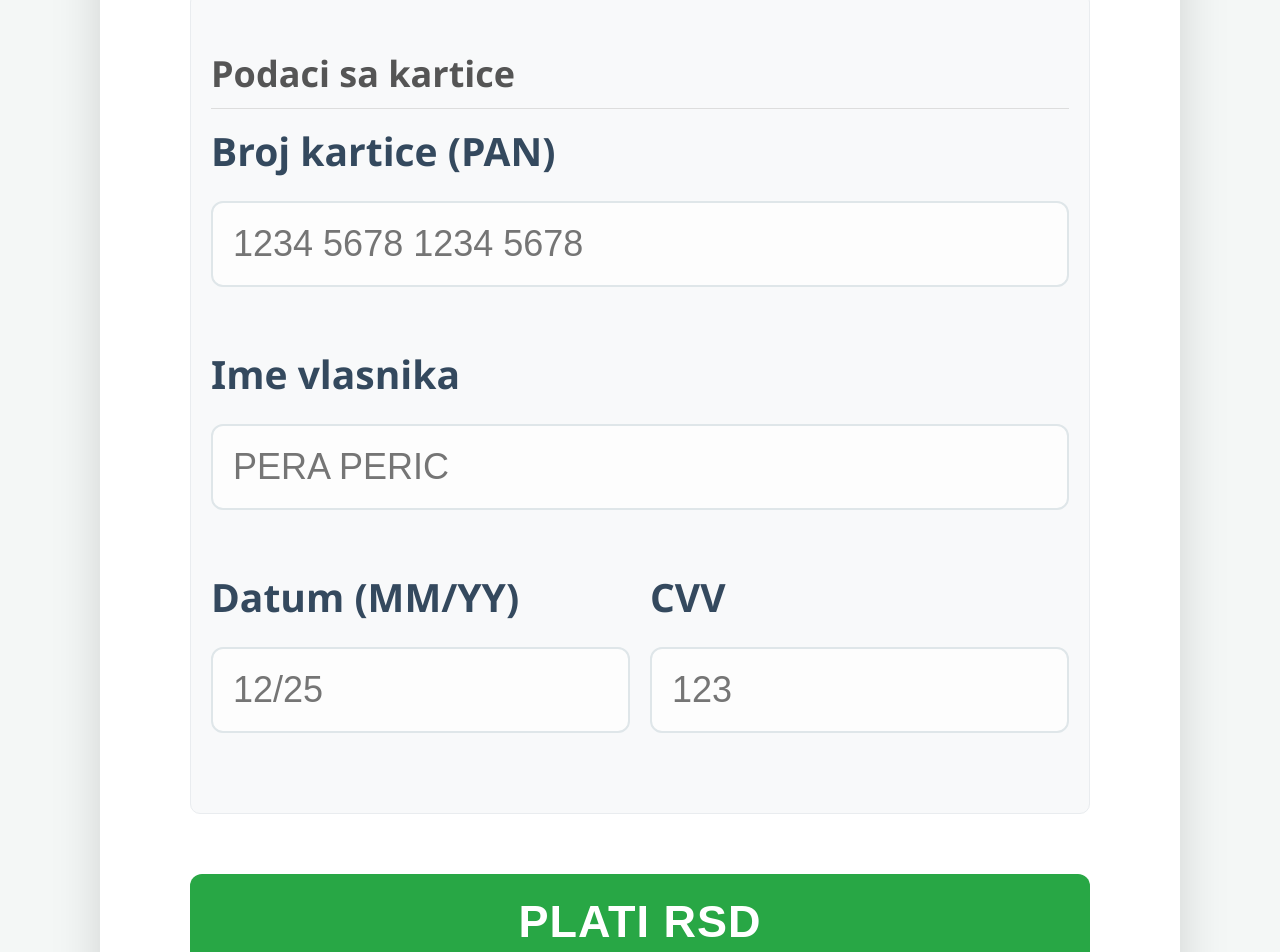
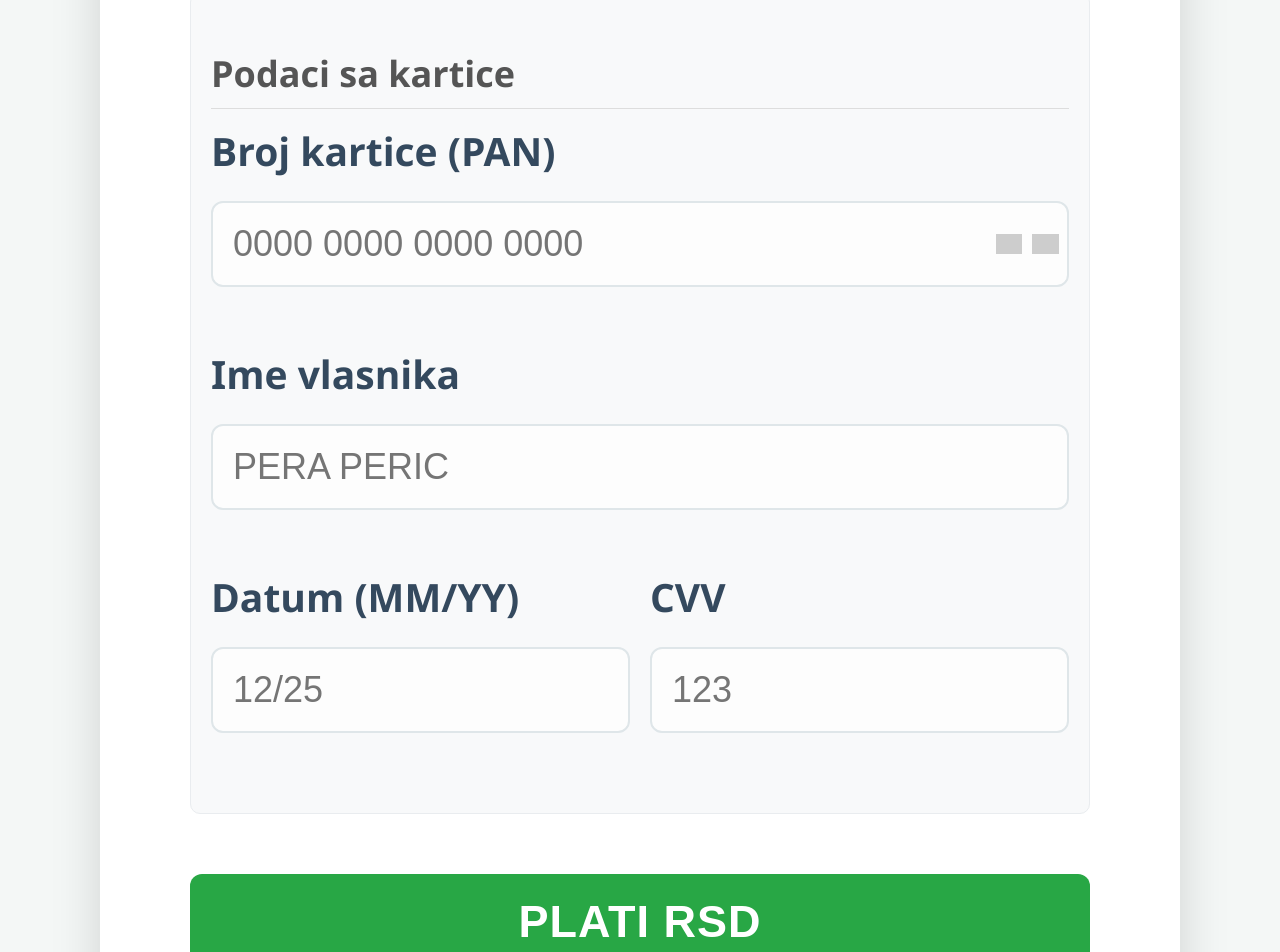
Before and after one commit to AleksandarSekulic1/e2_sep_tim07, an Angular app in the folder web-shop/: page /payment in a window 1280 px wide. Shown: the part 1252-2204 px from the top of the page. Built offline with nearby package versions, Linux system fonts and the light colour scheme; grey boxes are pictures that could not be loaded.

Commit message:
feat: Add Visa/Mastercard detection and display bank details (STAN, GlobalID) in transaction history

```diff
--- a/web-shop/src/app/payment/payment.component.css
+++ b/web-shop/src/app/payment/payment.component.css
@@ -164,3 +164,38 @@ input[type="radio"] {
 .row-fields .form-group {
   flex: 1; /* Da dele prostor 50-50 */
 }
+
+/* Kontejner za input i ikonice */
+.input-with-icon {
+  position: relative;
+  display: flex;
+  align-items: center;
+}
+
+/* Pozicioniranje ikonica unutar inputa desno */
+.card-icons {
+  position: absolute;
+  right: 10px;
+  display: flex;
+  gap: 10px;
+  pointer-events: none; /* Da ne smetaju pri kucanju */
+}
+
+.card-logo {
+  height: 20px;
+  transition: all 0.3s ease;
+  opacity: 0.5; /* Polu-providno kad nije aktivno */
+  filter: grayscale(100%); /* Crno-belo kad nije aktivno */
+}
+
+/* Kada prepoznamo karticu, ona postane u boji i jasna */
+.card-logo.active {
+  opacity: 1;
+  filter: grayscale(0%);
+  transform: scale(1.1);
+}
+
+/* Ostale kartice postanu još bleđe */
+.card-logo.faded {
+  opacity: 0.2;
+}
--- a/web-shop/src/app/payment/payment.component.html
+++ b/web-shop/src/app/payment/payment.component.html
@@ -54,7 +54,30 @@
 
         <div class="form-group">
           <label>Broj kartice (PAN)</label>
-          <input type="text" [(ngModel)]="transaction.pan" name="pan" class="form-control" placeholder="1234 5678 1234 5678">
+          <div class="input-with-icon">
+            <input
+              type="text"
+              [(ngModel)]="transaction.pan"
+              (input)="detectCardType()"
+              name="pan"
+              class="form-control"
+              placeholder="0000 0000 0000 0000"
+              maxlength="19">
+
+            <div class="card-icons">
+              <img src="https://upload.wikimedia.org/wikipedia/commons/5/5e/Visa_Inc._logo.svg"
+                   class="card-logo"
+                   [class.active]="cardType === 'visa'"
+                   [class.faded]="cardType && cardType !== 'visa'"
+                   alt="Visa">
+
+              <img src="https://upload.wikimedia.org/wikipedia/commons/2/2a/Mastercard-logo.svg"
+                   class="card-logo"
+                   [class.active]="cardType === 'mastercard'"
+                   [class.faded]="cardType && cardType !== 'mastercard'"
+                   alt="Mastercard">
+            </div>
+          </div>
         </div>
 
         <div class="form-group">
--- a/web-shop/src/app/payment/payment.component.ts
+++ b/web-shop/src/app/payment/payment.component.ts
@@ -12,13 +12,16 @@ import { HttpClient, HttpClientModule } from '@angular/common/http';
 })
 export class PaymentComponent {
 
+  // --- IZMENA: cardType je sada samostalna promenljiva (za UI) ---
+  cardType: string = '';
+
   // Ovi podaci se menjaju kroz formu
-  transaction = {
-    amount: null,            // Korisnik unosi
-    currency: 'RSD',         // Korisnik bira (default RSD)
-    paymentMethod: 'CARD',   // Korisnik bira (default CARD)
+  transaction: any = { // Dodao sam ': any' da TypeScript ne gnjavi previse
+    amount: null,
+    currency: 'RSD',
+    paymentMethod: 'CARD',
 
-    // Ovi podaci su sistemski (korisnik ih ne vidi/ne menja)
+    // Ovi podaci su sistemski
     merchantId: 'prodavnica-auto-rent',
     merchantOrderId: '',
     merchantTimestamp: '',
@@ -29,6 +32,7 @@ export class PaymentComponent {
     cardHolder: '',
     expiryDate: '',
     cvv: ''
+    // cardType smo sklonili odavde jer ne ide na server
   };
 
   paymentMethods = [
@@ -52,8 +56,8 @@ export class PaymentComponent {
     }
 
     // 2. Popunjavanje sistemskih podataka pre slanja
-    this.transaction.merchantOrderId = Math.floor(Math.random() * 1000000).toString(); // Generisemo novi ID narudzbine
-    this.transaction.merchantTimestamp = new Date().toISOString(); // Trenutno vreme
+    this.transaction.merchantOrderId = Math.floor(Math.random() * 1000000).toString();
+    this.transaction.merchantTimestamp = new Date().toISOString();
 
     console.log('Šaljem zahtev:', this.transaction);
 
@@ -63,12 +67,7 @@ export class PaymentComponent {
         next: (response: any) => {
           console.log('Uspeh:', response);
           this.isError = false;
-          // Prikazujemo lepšu poruku korisniku
           this.responseMessage = `✅ Uspešno inicijalizovano! ID Transakcije: ${response.id}`;
-
-          // Ovde ćemo kasnije dodati logiku:
-          // Ako je CARD -> Redirekcija na Card Servis
-          // Ako je PAYPAL -> Redirekcija na PayPal
         },
         error: (error) => {
           console.error('Greška:', error);
@@ -77,4 +76,27 @@ export class PaymentComponent {
         }
       });
   }
+
+  // --- FUNKCIJA ZA PREPOZNAVANJE KARTICE ---
+  detectCardType() {
+    const pan = this.transaction.pan;
+
+    // Resetujemo ako je prazno
+    if (!pan) {
+      this.cardType = '';
+      return;
+    }
+
+    // Visa počinje sa 4
+    if (pan.startsWith('4')) {
+      this.cardType = 'visa';
+    }
+    // Mastercard počinje sa 5 ili 2
+    else if (pan.startsWith('5') || pan.startsWith('2')) {
+      this.cardType = 'mastercard';
+    }
+    else {
+      this.cardType = '';
+    }
+  }
 }
--- a/web-shop/src/app/transaction-list/transaction-list.component.html
+++ b/web-shop/src/app/transaction-list/transaction-list.component.html
@@ -110,7 +110,20 @@
 
       <div class="detail-item full-width" *ngIf="selectedTransaction.paymentMethod === 'CARD'">
         <div class="card-preview">
-          <h4>💳 Podaci sa Kartice</h4>
+          <div style="display: flex; justify-content: space-between; align-items: center; border-bottom: 1px solid rgba(255,255,255,0.3); padding-bottom: 10px; margin-bottom: 10px;">
+              <h4 style="margin: 0; border: none;">💳 Podaci sa Kartice</h4>
+
+              <img *ngIf="selectedTransaction.pan?.startsWith('4')"
+                   src="https://upload.wikimedia.org/wikipedia/commons/5/5e/Visa_Inc._logo.svg"
+                   style="height: 25px; background: white; padding: 2px 5px; border-radius: 4px;"
+                   alt="Visa">
+
+              <img *ngIf="selectedTransaction.pan?.startsWith('5') || selectedTransaction.pan?.startsWith('2')"
+                   src="https://upload.wikimedia.org/wikipedia/commons/2/2a/Mastercard-logo.svg"
+                   style="height: 25px; background: white; padding: 2px 5px; border-radius: 4px;"
+                   alt="Mastercard">
+          </div>
+
           <p><strong>Vlasnik:</strong> {{ selectedTransaction.cardHolder }}</p>
           <p><strong>Broj Kartice:</strong> {{ selectedTransaction.pan }}</p>
           <p><strong>Ističe:</strong> {{ selectedTransaction.expiryDate }}</p>
```
